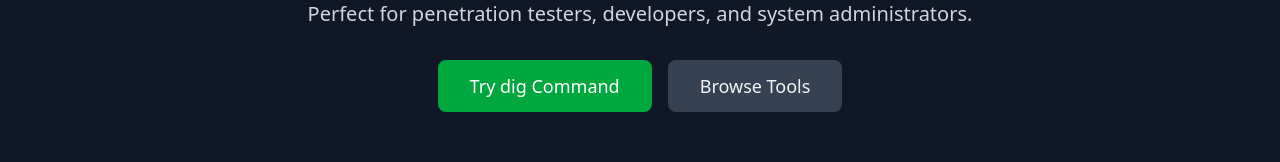
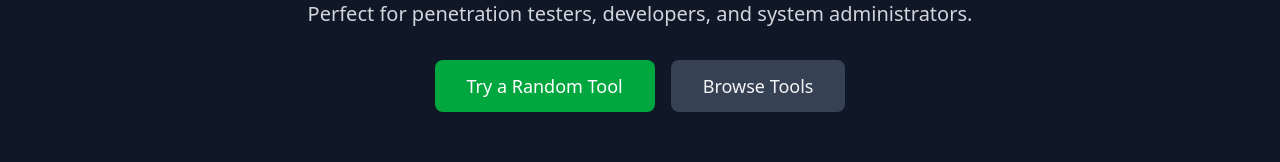
Before and after one commit to Wyze00/Prompt-Generator, a Nuxt app: page / in a window 1280 px wide. Shown: the part 257-419 px from the top of the page. Built offline with nearby package versions, Linux system fonts and the light colour scheme.

Commit message:
change demo tool at root (/) and create few interfaces

```diff
--- a/app/pages/index.vue
+++ b/app/pages/index.vue
@@ -12,8 +12,8 @@
               Generate and customize command-line tools with interactive options. Perfect for penetration testers, developers, and system administrators.
             </p>
             <div class="flex flex-col sm:flex-row gap-4 justify-center">
-              <NuxtLink to="/recon/dig" class="btn-primary text-lg px-8 py-3">
-                Try dig Command
+              <NuxtLink :to="randomToolLink" class="btn-primary text-lg px-8 py-3">
+                Try a Random Tool
               </NuxtLink>
               <a href="#available-tools" class="btn-secondary text-lg px-8 py-3">
                 Browse Tools
@@ -96,6 +96,26 @@
 </template>
 
 <script setup lang="ts">
+import { ref, onMounted } from 'vue';
 import { toolCategories } from '../../data/tools';
 import ToolCardGrid from '~/components/ToolCardGrid.vue';
+
+const randomToolLink: globalThis.Ref<string, string | undefined> = ref('/recon/dig');
+
+onMounted(() => {
+  const allLinks: string[] = [];
+  toolCategories.forEach(category => {
+    Object.keys(category.data).forEach(toolKey => {
+      if (category.data[toolKey]!.command) {
+        allLinks.push(`${category.basePath}/${toolKey}`);
+      }
+    });
+  });
+
+  if (allLinks.length > 0) {
+    const randomIndex = Math.floor(Math.random() * allLinks.length);
+    randomToolLink.value = allLinks[randomIndex];
+  }
+});
+
 </script>
--- a/data/navigation.ts
+++ b/data/navigation.ts
@@ -1,8 +1,4 @@
-export interface NavLink {
-  name: string;
-  path: string;
-  children?: NavLink[];
-}
+import type { NavLink } from '../types/navlink';
 
 export const navStructure: NavLink[] = [
   {
--- a/data/recon/index.ts
+++ b/data/recon/index.ts
@@ -4,7 +4,9 @@ import { wafw00fTool } from './wafw00f';
 import { whoisTool } from './whois';
 import { digTool } from './dig';
 
-export const recon = {
+import type { Tools } from '../../types/tools';
+
+export const recon: Tools = {
   finalrecon: finalreconTool,
   reconspider: reconspiderTool,
   wafw00f: wafw00fTool,
--- a/data/tools.ts
+++ b/data/tools.ts
@@ -1,8 +1,9 @@
 import { enumeration } from './enumeration/index';
 import { recon } from './recon/index';
 
+import type { Categories } from '../types/tools'
 
-export const toolCategories = [
+export const toolCategories: Categories[] = [
   {
     name: 'Reconnaissance',
     basePath: '/recon',
--- /dev/null
+++ b/types/navlink.ts
@@ -0,0 +1,5 @@
+export interface NavLink {
+  name: string;
+  path: string;
+  children?: NavLink[];
+}
--- /dev/null
+++ b/types/tools.ts
@@ -0,0 +1,11 @@
+import type { ITool } from './interfaces'
+
+export interface Categories {
+  name: string;
+  basePath: string;
+  data: Tools;
+}
+
+export interface Tools {
+    [name: string]: ITool | Tools;
+}
```
